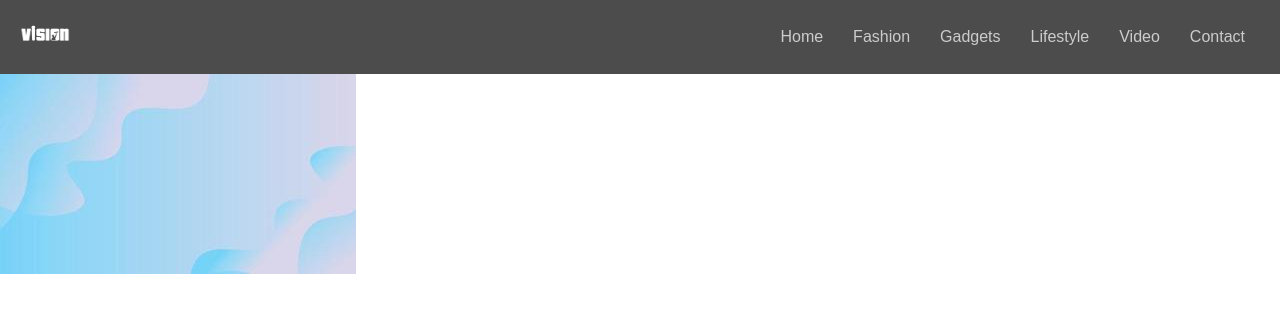
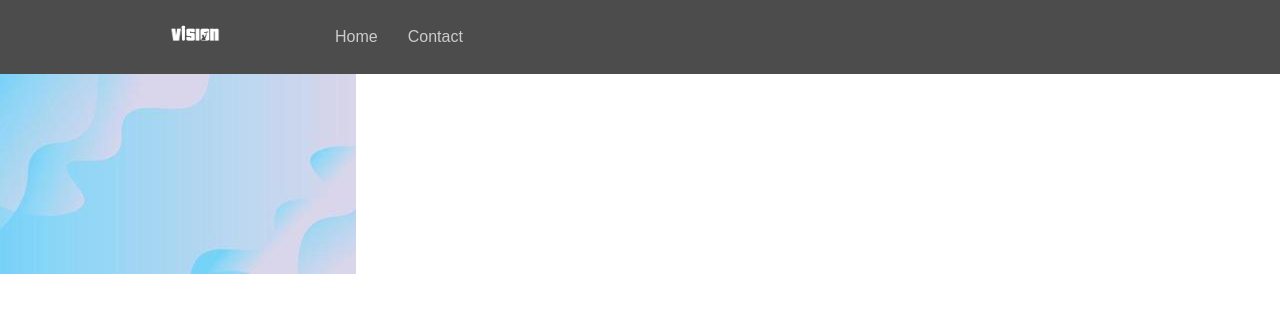
Before and after one commit to harshivkrishna/vision-club, a React (Vite) app in the folder vision/: page / in a window 1280 px wide. Shown: the top 312 px of the page. Built offline with nearby package versions, Linux system fonts and the light colour scheme.

Commit message:
modified:   vision/package-lock.json 	modified:   vision/src/components/Navbar.css 	modified:   vision/src/components/Navbar.jsx

```diff
--- a/vision/src/components/Navbar.css
+++ b/vision/src/components/Navbar.css
@@ -1,5 +1,5 @@
 /* NavBar.css */
-.navbar {
+.container {
     display: flex;
     justify-content: space-between;
     align-items: center;
@@ -7,15 +7,23 @@
     background-color: rgba(0, 0, 0, 0.7); /* Assuming background image is set on the body */
   }
 
+.navbar{
+    display: flex;
+    align-items: center;
+    margin-left: 150px;
+}
+
   .logo{
     width: 50px;
     height: 50px;
   }
 
+
   .nav-links {
     display: flex;
     list-style: none;
-    margin: 0;
+    justify-content: center;
+    margin-left: 100px;
     padding: 0;
   }
 
--- a/vision/src/components/Navbar.jsx
+++ b/vision/src/components/Navbar.jsx
@@ -5,19 +5,17 @@ import logo from '../assets/logo.png'
 
 const NavBar = () => {
   return (
+    <div className='container'>
       <nav className="navbar">
         <div>
           <img src={logo} alt="logo" className="logo"/>
         </div>
         <ul className="nav-links">
           <li><a href="#">Home</a></li>
-        <li><a href="#">Fashion</a></li>
-        <li><a href="#">Gadgets</a></li>
-        <li><a href="#">Lifestyle</a></li>
-        <li><a href="#">Video</a></li>
           <li><a href="#">Contact</a></li>
         </ul>
       </nav>
+    </div>
   );
 };
 
```
Also changed, not shown: 1 other file (tests, documents, lock files or other folders). Lines whose indentation alone changed are shown as unchanged.
